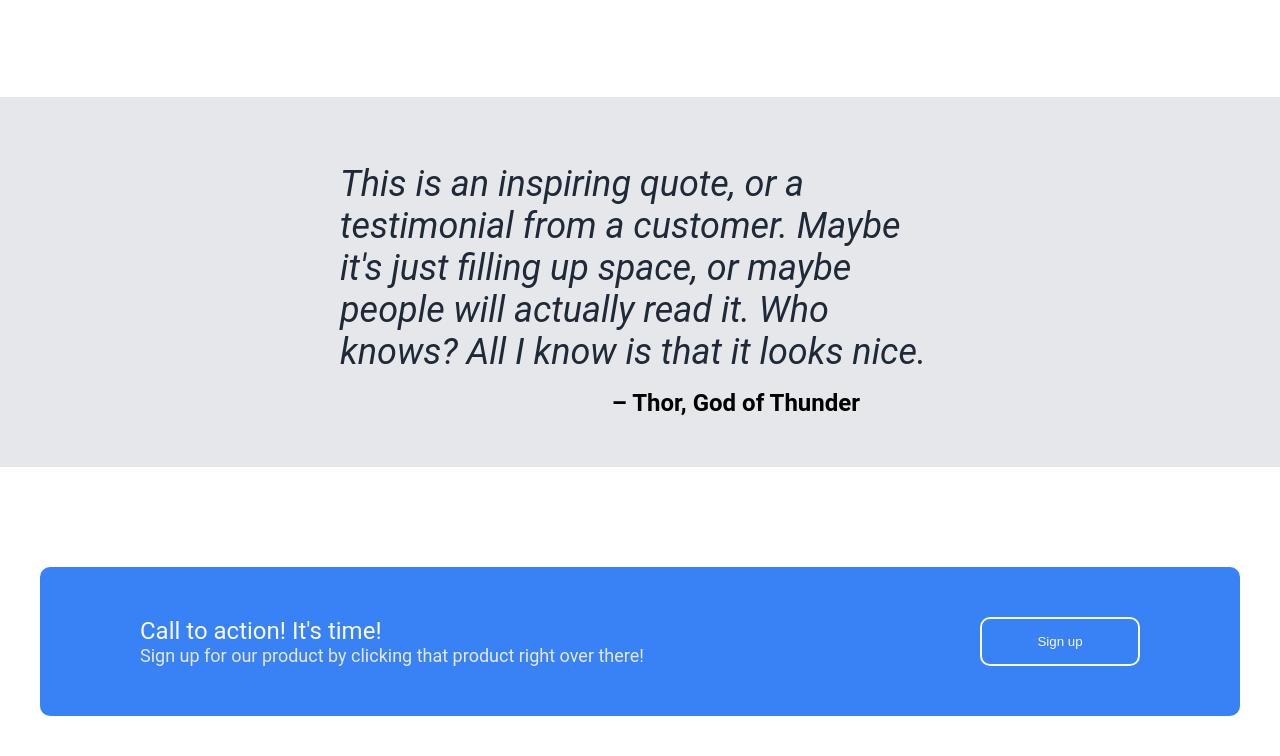
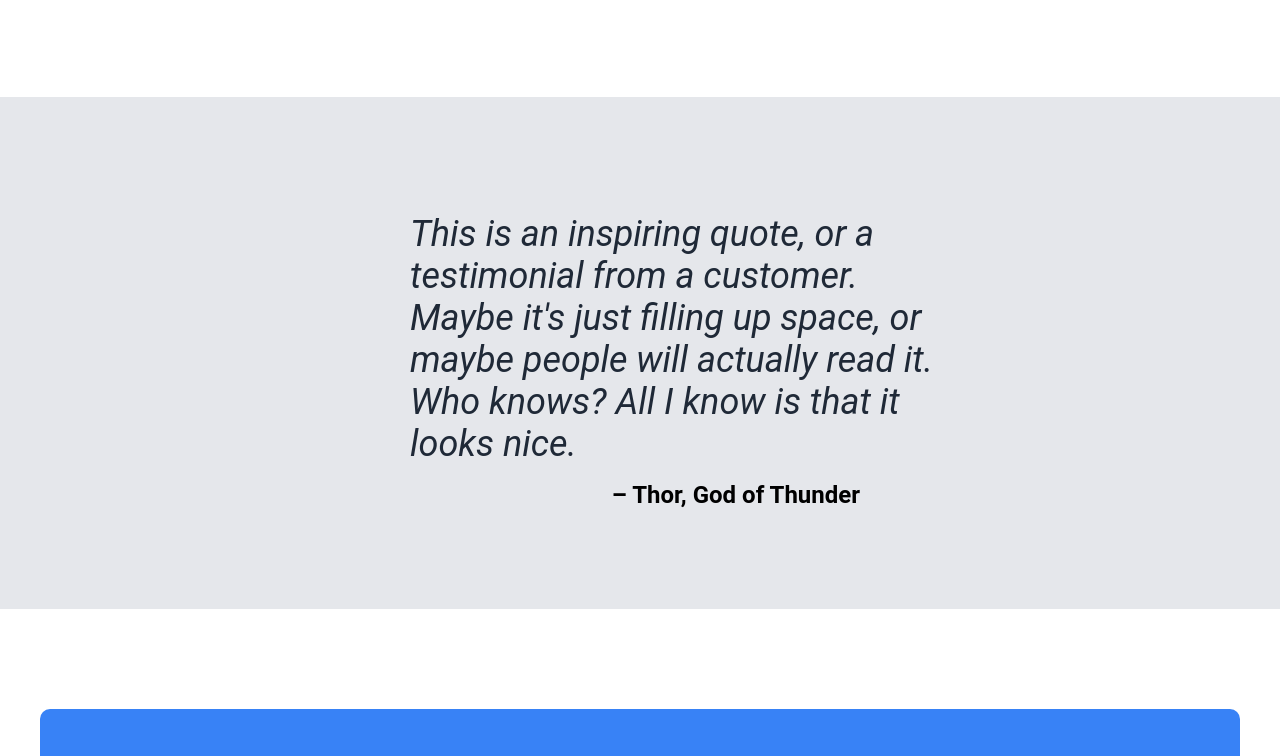
Before and after one commit to Sasquatch8946/odin-landing-page, a plain HTML site: page index.html in a window 1280 px wide. Shown: the part 757-1513 px from the top of the page. Drawn offline with Linux system fonts and the light colour scheme.

Commit message:
Add more top and bottom padding to the quote section and move the content of the quote slightly to the right.

```diff
--- a/style.css
+++ b/style.css
@@ -129,7 +129,7 @@ ul {
     background-color: #E5E7EB;
     display: flex;
     flex-direction: column;
-    padding: 50px 300px;
+    padding: 100px 300px;
     /* outline: 10px solid firebrick; */
 }
 
@@ -138,6 +138,8 @@ ul {
     display: flex;
     flex-direction: column;
     margin: 0;
+    margin-left: 70px;
+    padding: 0;
 }
 
 figcaption {
```
